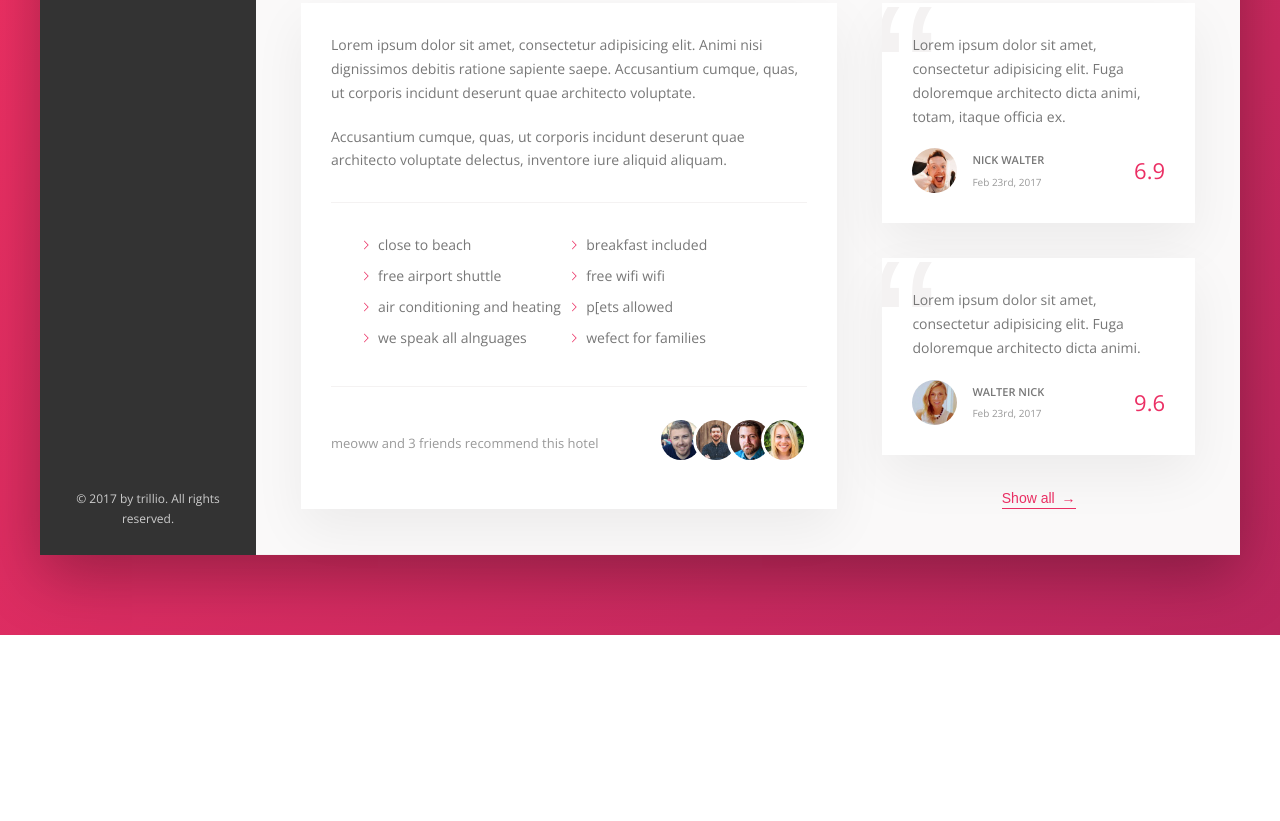
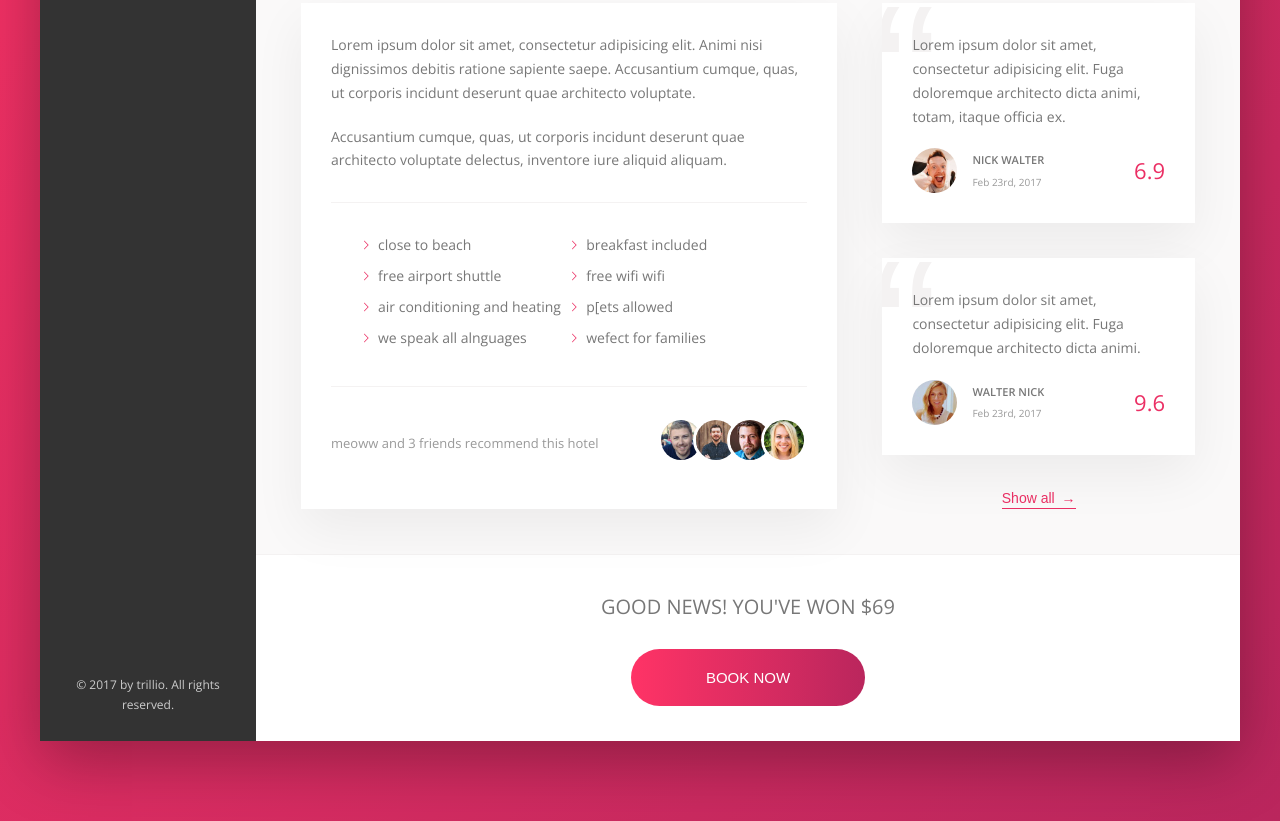
Before and after one commit to anshuul5820/trillio-project, a website: page index.html in a window 1280 px wide. Shown: the part 646-1467 px from the top of the page. Before the commit the page ends 1281 px from the top, so only its background shows below. Drawn offline with nearby package versions, Linux system fonts and the light colour scheme.

Commit message:
completed overall styling

```diff
--- a/index.html
+++ b/index.html
@@ -182,6 +182,13 @@
                         <button class="btn-inline">Show all <span>&rarr;</span></button>
                     </div>
                 </div>
+                <div class="cta">
+                    <h2 class="cta__book-now">Good news! You've won $69</h2>
+                    <button class="btn">
+                        <span class="btn__visible">Book now</span>
+                        <span class="btn__invisible"> Only 4 rooms left</span>
+                    </button>
+                </div>
             </main>
         </div>
     </div>
--- a/sass/_components.scss
+++ b/sass/_components.scss
@@ -439,3 +439,71 @@
     z-index: 1;
   }
 }
+
+.cta {
+  padding: 3.5rem;
+  text-align: center;
+
+  &__book-now {
+    font-size: 2rem;
+    font-weight: 300;
+    text-transform: uppercase;
+    margin-bottom: 2.5rem;
+  }
+}
+
+.btn {
+  font-size: 1.5rem;
+  font-weight: 300;
+  text-transform: uppercase;
+  border: none;
+  border-radius: 100px;
+  background-image: linear-gradient(
+    to right,
+    var(--color-primary-light),
+    var(--color-primary-dark)
+  );
+  color: #fff;
+  position: relative;
+  overflow: hidden; //sets invisible button text o hidden, works since its outside of button
+  cursor: pointer;
+
+  & > * {
+    display: inline-block;
+    height: 100%;
+    width: 100%;
+    transition: all 0.2s;
+  }
+
+  &__visible {
+    padding: 2rem 7.5rem;
+  }
+
+  &__invisible {
+    position: absolute;
+    padding: 2rem 0;
+    left: 0;
+    top: -100%;
+  }
+
+  &:hover {
+    background-image: linear-gradient(
+      to right,
+      var(--color-primary-dark),
+      var(--color-primary-light)
+    );
+  }
+
+  &:hover &__invisible {
+    top: 0;
+  }
+
+  &:hover &__visible {
+    transform: translateY(100%);
+  }
+
+  &:focus {
+    outline: none;
+    animation: pulsate 1s infinite;
+  }
+}
```
Also changed, not shown: css/style.css.
